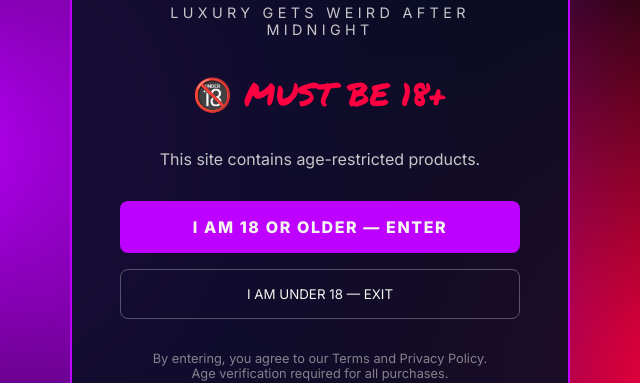
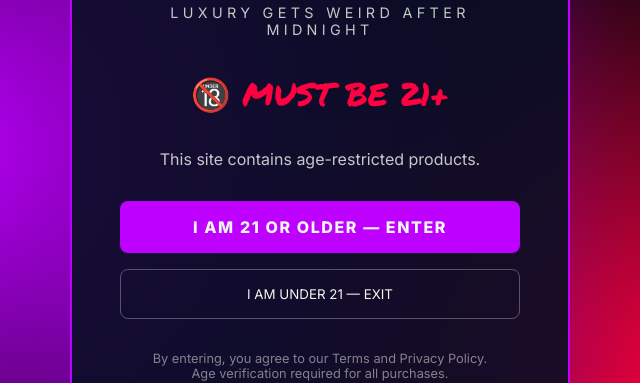
Before and after one commit to adamvaldezca-oss/Visuals-for-Club-Bump-Website, a plain HTML site: page index.html in a window 1280 px wide. Shown: the part 253-636 px from the top of the page, 320-960 px from the left. Drawn offline with Linux system fonts and the light colour scheme.

Commit message:
Update index.html

```diff
--- a/index.html
+++ b/index.html
@@ -616,11 +616,11 @@
         <div class="age-gate-content">
             <h1>Club Bump</h1>
             <p class="tagline">Luxury Gets Weird After Midnight</p>
-            <p class="age-warning">🔞 MUST BE 18+</p>
+            <p class="age-warning">🔞 MUST BE 21+</p>
             <p style="margin-bottom: 2rem; opacity: 0.8;">This site contains age-restricted products.</p>
             <div class="age-buttons">
-                <button class="btn-primary" onclick="enterSite()">I AM 18 OR OLDER — ENTER</button>
-                <button class="btn-secondary" onclick="exitSite()">I AM UNDER 18 — EXIT</button>
+                <button class="btn-primary" onclick="enterSite()">I AM 21 OR OLDER — ENTER</button>
+                <button class="btn-secondary" onclick="exitSite()">I AM UNDER 21 — EXIT</button>
             </div>
             <p style="margin-top: 2rem; font-size: 0.8rem; opacity: 0.5;">
                 By entering, you agree to our Terms and Privacy Policy.<br>
```
